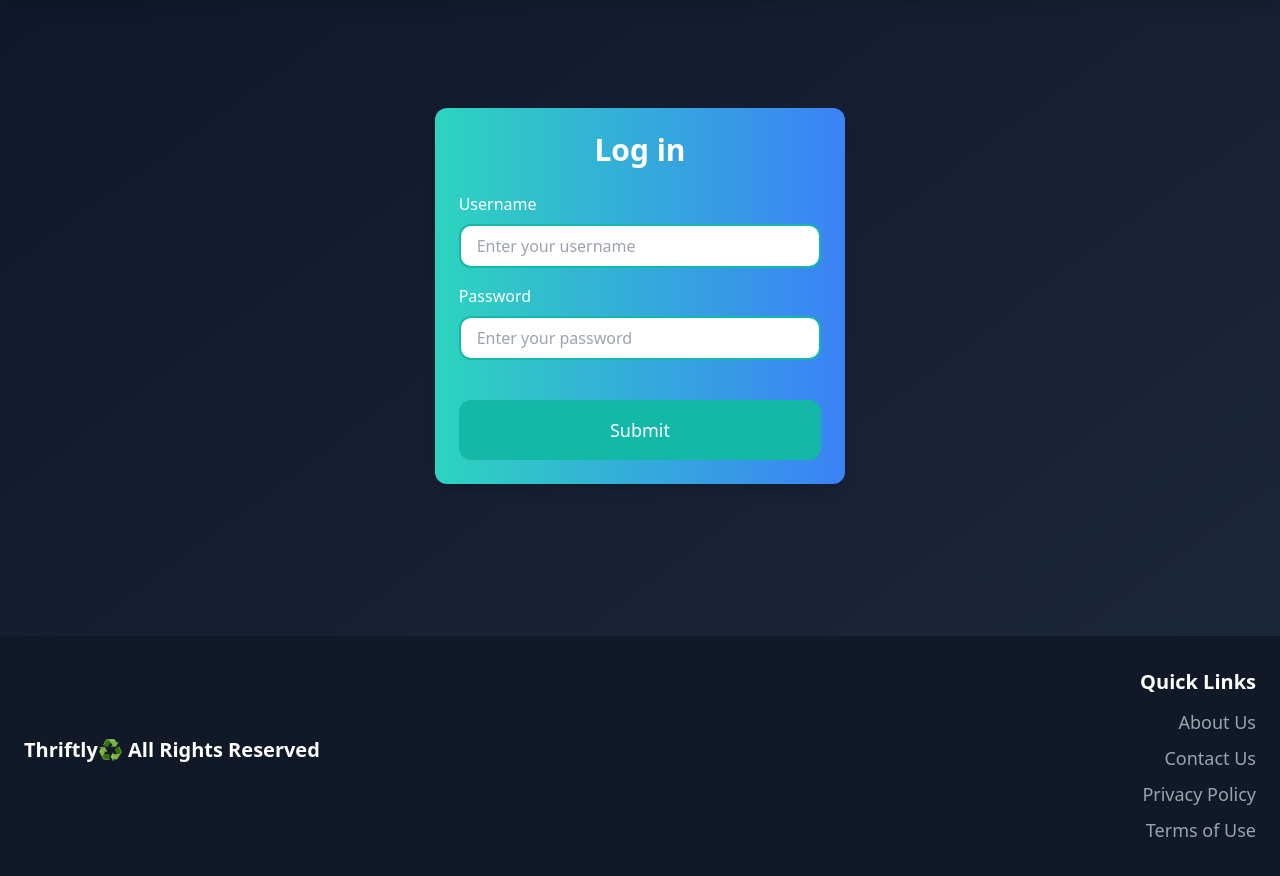
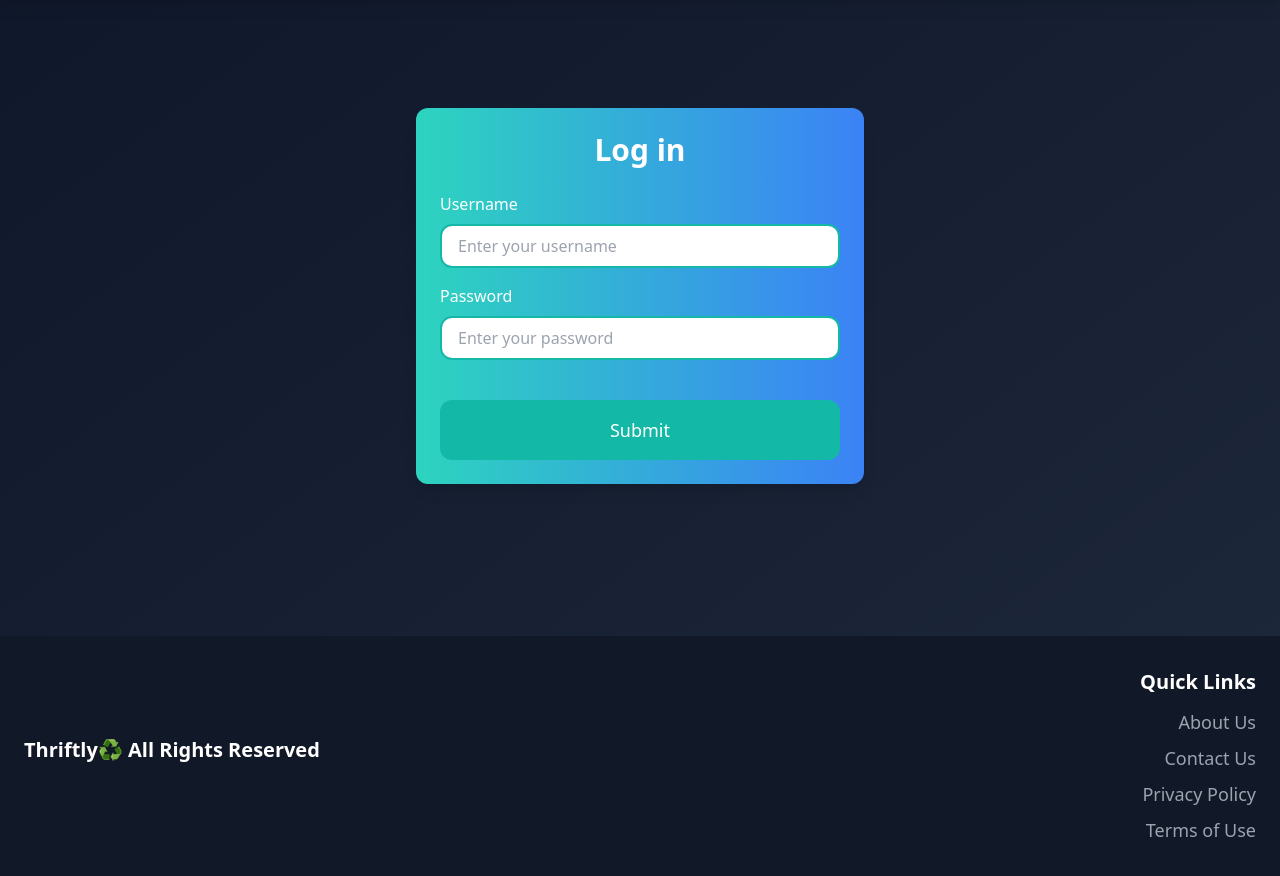
Before and after one commit to anushka00266/Thriftly, a Django app: page /login/ in a window 1280 px wide. Shown: the part 76-952 px from the top of the page. Run offline with Django 5.2, Linux system fonts and the light colour scheme; some libraries are stand-ins or nearby versions.

Commit message:
Update login.html

```diff
--- a/core/templates/core/login.html
+++ b/core/templates/core/login.html
@@ -3,14 +3,14 @@
 {% block title %}Log in{% endblock %}
 
 {% block content %}
-<div class="w-1/3 my-6 mx-auto p-6 bg-gradient-to-r from-teal-400 to-blue-500 rounded-xl shadow-lg">
-    <h1 class="mb-6 text-3xl font-semibold text-white text-center">Log in</h1>
+<div class="w-full max-w-md mx-auto my-6 p-6 bg-gradient-to-r from-teal-400 to-blue-500 rounded-xl shadow-lg">
+    <h1 class="mb-6 text-2xl sm:text-3xl font-semibold text-white text-center">Log in</h1>
 
     <form method="post" action=".">
         {% csrf_token %}
 
         <div class="mb-4">
-            <label class="inline-block mb-2 text-white">Username</label><br>
+            <label class="inline-block mb-2 text-white">Username</label>
             <input type="text" name="username" class="w-full px-4 py-2 bg-white rounded-xl border-2 {% if form.username.errors %}border-red-600{% else %}border-teal-500{% endif %} focus:border-teal-700 focus:outline-none text-black" placeholder="Enter your username" value="{{ form.username.value|default:'' }}">
             {% if form.username.errors %}
                 <p class="text-red-600 text-sm mt-2">{{ form.username.errors }}</p>
@@ -18,7 +18,7 @@
         </div>
 
         <div class="mb-4">
-            <label class="inline-block mb-2 text-white">Password</label><br>
+            <label class="inline-block mb-2 text-white">Password</label>
             <input type="password" name="password" class="w-full px-4 py-2 bg-white rounded-xl border-2 {% if form.password.errors %}border-red-600{% else %}border-teal-500{% endif %} focus:border-teal-700 focus:outline-none text-black" placeholder="Enter your password">
             {% if form.password.errors %}
                 <p class="text-red-600 text-sm mt-2">{{ form.password.errors }}</p>
@@ -39,7 +39,7 @@
             </div>
         {% endif %}
 
-        <button type="submit" class="py-4 px-8 text-lg bg-teal-500 hover:bg-teal-700 transition-all duration-300 rounded-xl text-white w-full mt-6">Submit</button>
+        <button type="submit" class="py-3 sm:py-4 px-6 sm:px-8 text-base sm:text-lg bg-teal-500 hover:bg-teal-700 transition-all duration-300 rounded-xl text-white w-full mt-6">Submit</button>
     </form>
 </div>
 {% endblock %}
```
